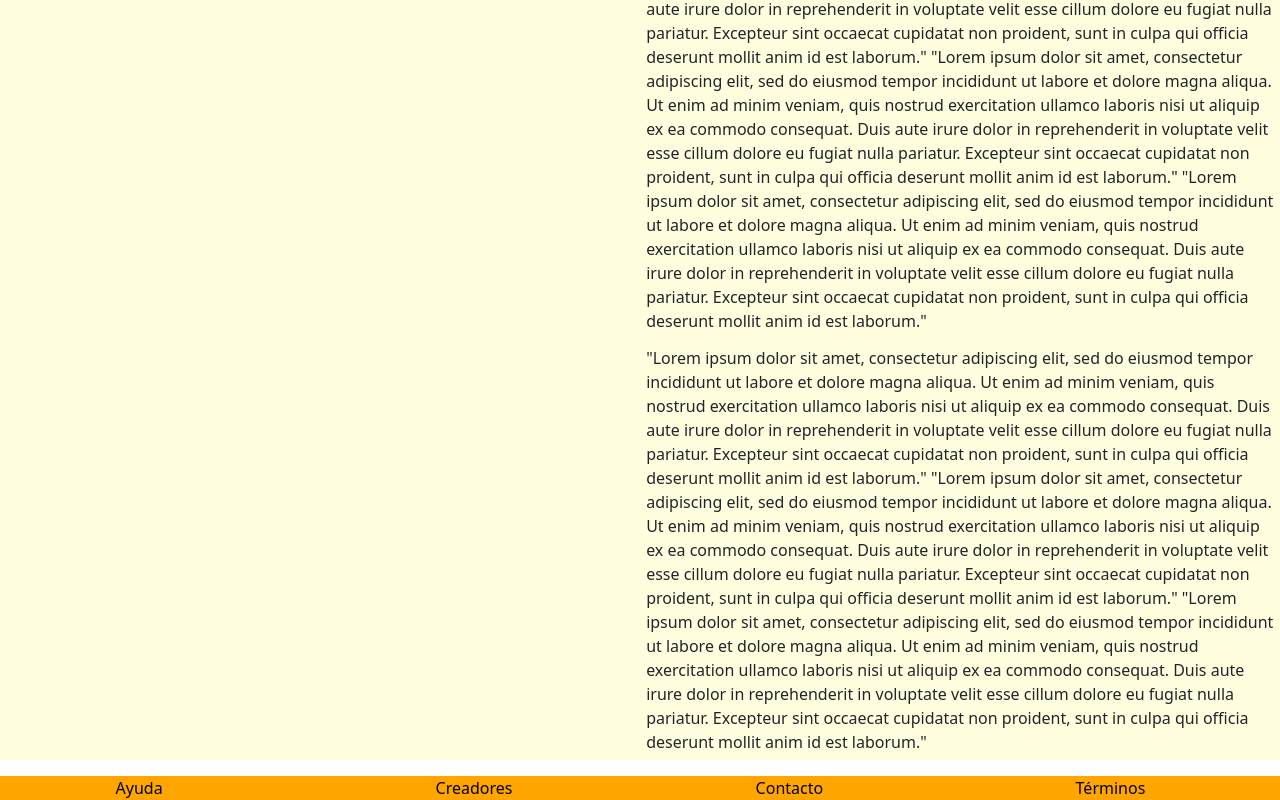
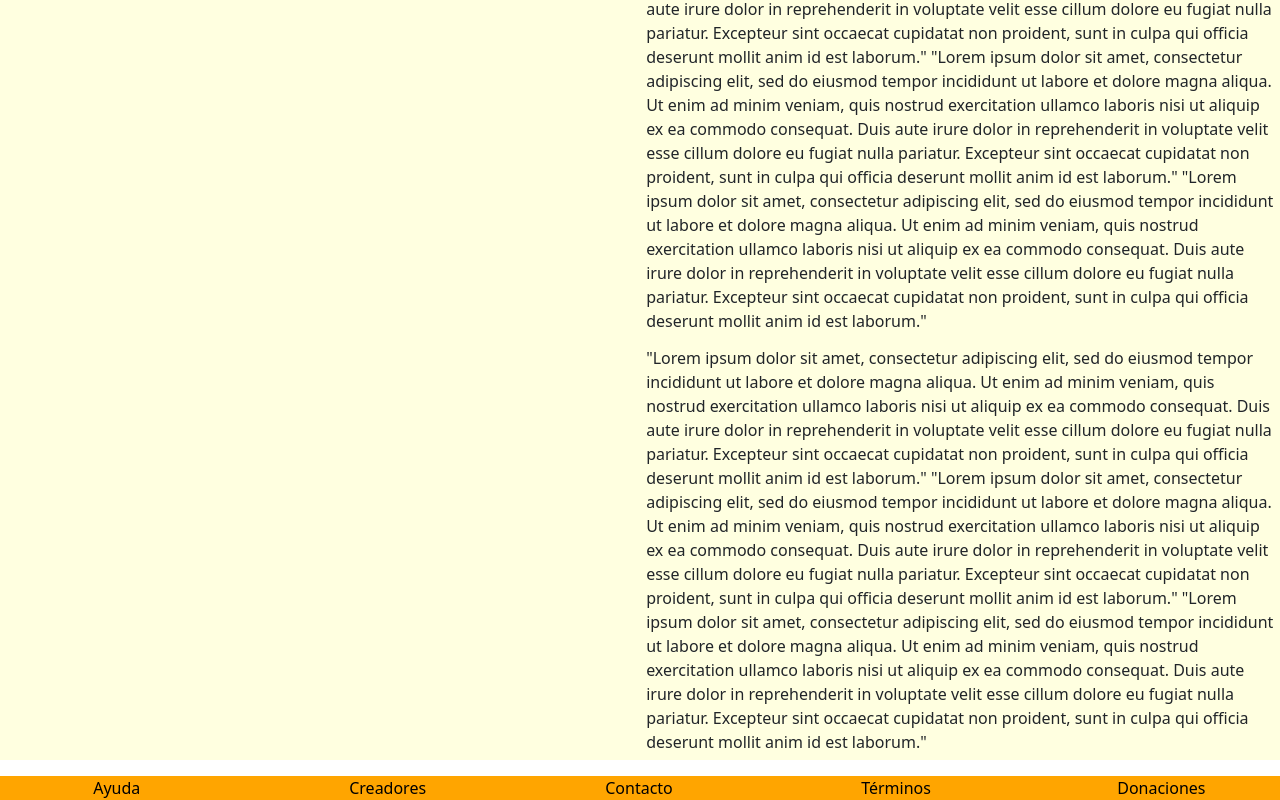
Before and after one commit to Codebug-Henry/Co-debug, a React (Create React App) app in the folder client/: page / in a window 1280 px wide. Shown: the part 451-1251 px from the top of the page. Built offline with nearby package versions, Linux system fonts and the light colour scheme; no server answers.

Commit message:
Donaciones Footer

```diff
--- a/client/src/components/Footer.js
+++ b/client/src/components/Footer.js
@@ -26,6 +26,12 @@ const footer = () => {
             Términos
           </Link>
         </div>
+
+        <div className={`col-lg ${style.col5}`}>
+          <Link className={style.links} to="/terminos">
+            Donaciones
+          </Link>
+        </div>
       </div>
     </div>
   );
--- a/client/src/components/styles/Footer.module.css
+++ b/client/src/components/styles/Footer.module.css
@@ -26,6 +26,12 @@
   justify-content: center;
 }
 
+.col5 {
+  display: flex;
+  justify-content: center;
+  align-items: center;
+}
+
 .links {
   width: 30%;
   font-size: 1.25vw;
```
